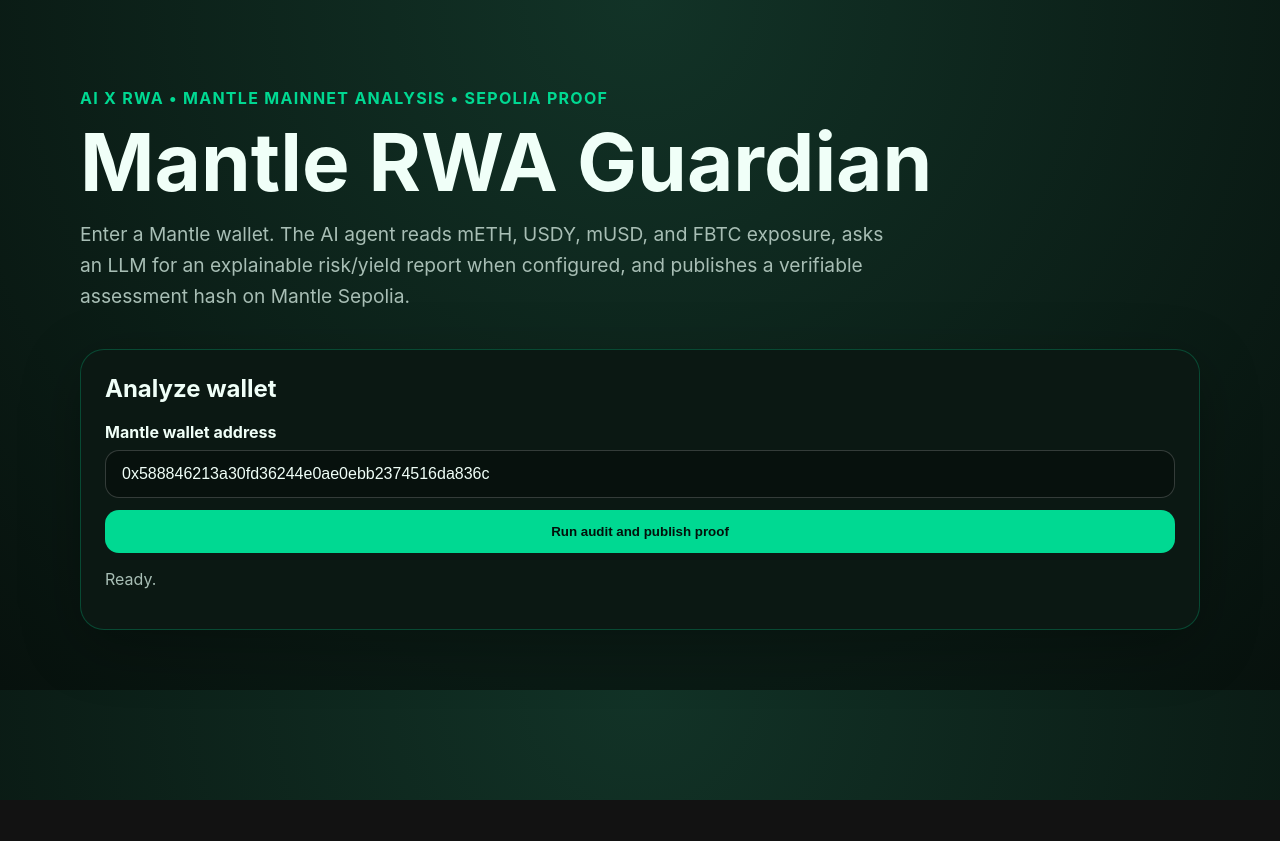
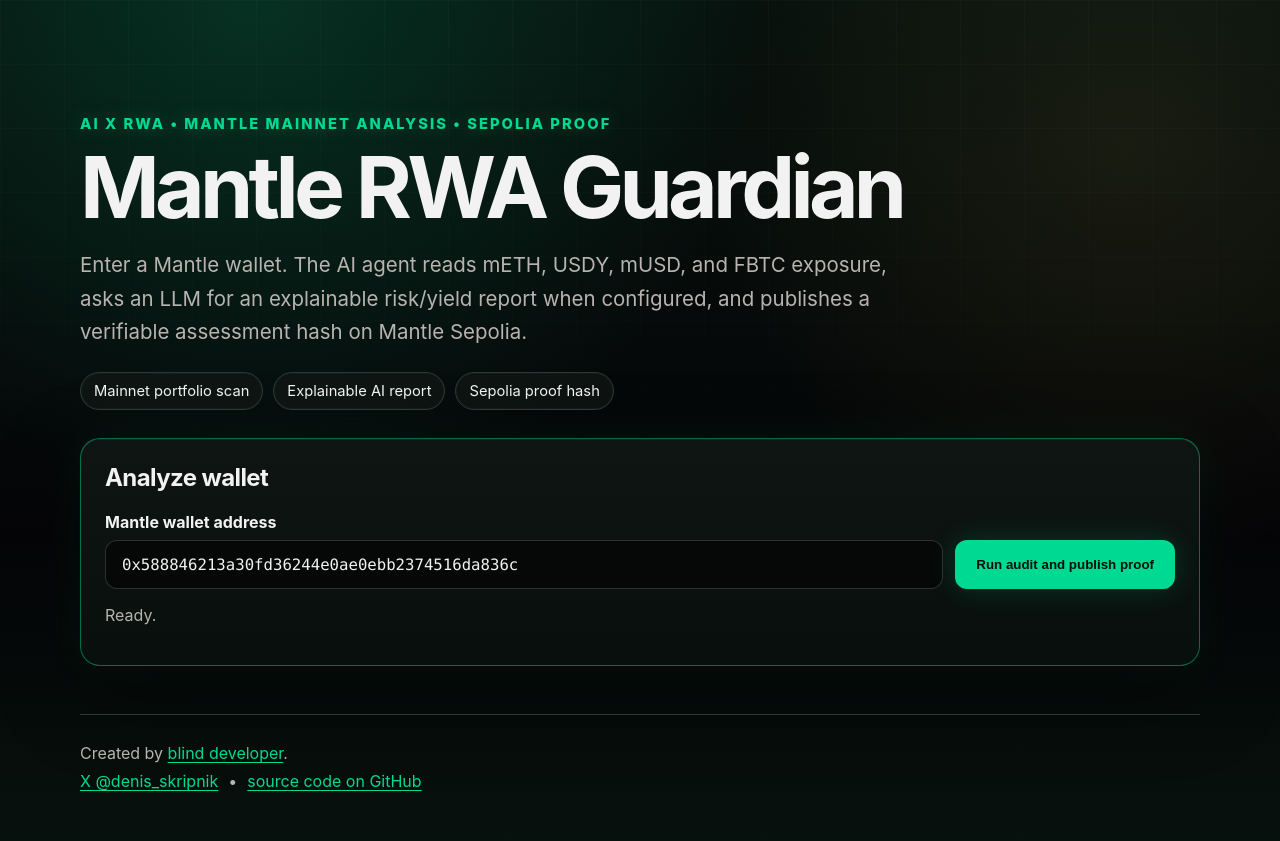
Before and after one commit to web3blind/mantle-rwa-guardian, a website with bundled scripts: page public/index.html in a window 1280 px wide. Before the commit the page ends 800 px from the top, so only its background shows below. Built offline with nearby package versions, Linux system fonts and the light colour scheme.

Commit message:
Polish landing page footer and report UI

```diff
--- a/public/app.js
+++ b/public/app.js
@@ -51,8 +51,7 @@ function renderAudit(data) {
       Price source: ${position.priceSource}
     </div>
   `).join('') || '<p>No tracked RWA positions found.</p>';
-  const reportMarkdown = `${data.report.markdown}\n\n---\nAgent model: ${data.report.model} (${data.report.source})`;
-  reportEl.innerHTML = markdownToHtml(reportMarkdown, { headingOffset: 2 });
+  reportEl.innerHTML = markdownToHtml(data.report.markdown, { headingOffset: 2 });
   renderPublication(data.publication, data.cache);
 }
 
--- a/public/index.html
+++ b/public/index.html
@@ -12,9 +12,14 @@
       <p class="eyebrow">AI x RWA • Mantle Mainnet analysis • Sepolia proof</p>
       <h1 id="title">Mantle RWA Guardian</h1>
       <p class="lead">Enter a Mantle wallet. The AI agent reads mETH, USDY, mUSD, and FBTC exposure, asks an LLM for an explainable risk/yield report when configured, and publishes a verifiable assessment hash on Mantle Sepolia.</p>
+      <div class="hero-pills" aria-label="Product flow">
+        <span>Mainnet portfolio scan</span>
+        <span>Explainable AI report</span>
+        <span>Sepolia proof hash</span>
+      </div>
     </section>
 
-    <section class="card" aria-labelledby="analyze-heading">
+    <section class="card analyze-card" aria-labelledby="analyze-heading">
       <h2 id="analyze-heading">Analyze wallet</h2>
       <form id="analyze-form">
         <label for="wallet">Mantle wallet address</label>
@@ -45,6 +50,18 @@
       </article>
     </section>
   </main>
+
+  <footer class="site-footer">
+    <p>
+      Created by <a href="https://blinddev.xyz/en" target="_blank" rel="noreferrer">blind developer</a>.
+    </p>
+    <p class="footer-links">
+      <a href="https://x.com/denis_skripnik" target="_blank" rel="noreferrer">X @denis_skripnik</a>
+      <span aria-hidden="true">•</span>
+      <a href="https://github.com/web3blind/mantle-rwa-guardian" target="_blank" rel="noreferrer">source code on GitHub</a>
+    </p>
+  </footer>
+
   <script type="module" src="/app.js"></script>
 </body>
 </html>
--- a/public/styles.css
+++ b/public/styles.css
@@ -1,28 +1,148 @@
 :root {
   color-scheme: dark;
-  --bg: #07110d;
-  --card: #0d1b16;
-  --muted: #a8beb5;
-  --text: #f0fff8;
+  --bg: #050507;
+  --bg-deep: #07110d;
+  --card: #101614;
+  --card-strong: #0b1511;
+  --border: #2a3a34;
+  --border-accent: rgba(0, 217, 146, .46);
+  --muted: #b8b3b0;
+  --muted-2: #8b949e;
+  --text: #f2f2f2;
   --accent: #00d992;
+  --accent-soft: rgba(0, 217, 146, .12);
   --accent-2: #d4a843;
   --danger: #ff8f70;
 }
+
 * { box-sizing: border-box; }
 [hidden] { display: none !important; }
-body { margin: 0; font-family: Inter, ui-sans-serif, system-ui, -apple-system, BlinkMacSystemFont, "Segoe UI", sans-serif; background: radial-gradient(circle at top, #123327, var(--bg)); color: var(--text); }
-.shell { width: min(1120px, calc(100% - 32px)); margin: 0 auto; padding: 40px 0; }
-.hero { padding: 32px 0 18px; }
-.eyebrow { color: var(--accent); text-transform: uppercase; letter-spacing: .08em; font-weight: 700; }
-h1 { font-size: clamp(2.2rem, 8vw, 5rem); line-height: .95; margin: 0 0 16px; }
-h2 { margin-top: 0; }
-.lead { max-width: 820px; color: var(--muted); font-size: 1.2rem; line-height: 1.6; }
-.card { background: color-mix(in srgb, var(--card) 88%, black); border: 1px solid rgba(0,217,146,.25); border-radius: 24px; padding: 24px; box-shadow: 0 16px 60px rgba(0,0,0,.28); margin-bottom: 20px; }
-.row { display: grid; grid-template-columns: 1fr; gap: 12px; }
-label { display: block; font-weight: 700; margin-bottom: 8px; }
-input { width: 100%; min-width: 0; border-radius: 14px; border: 1px solid rgba(255,255,255,.18); background: #07110d; color: var(--text); padding: 14px 16px; font-size: 1rem; }
-button { border: 0; border-radius: 14px; background: var(--accent); color: #03110b; font-weight: 800; padding: 14px 18px; cursor: pointer; }
-button[disabled] { opacity: .55; cursor: wait; }
+
+html { min-height: 100%; }
+body {
+  min-height: 100vh;
+  margin: 0;
+  font-family: Inter, ui-sans-serif, system-ui, -apple-system, BlinkMacSystemFont, "Segoe UI", sans-serif;
+  background:
+    radial-gradient(circle at 20% 0%, rgba(0, 217, 146, .16), transparent 32rem),
+    radial-gradient(circle at 88% 18%, rgba(212, 168, 67, .09), transparent 26rem),
+    linear-gradient(180deg, #07110d 0%, var(--bg) 64%, #07110d 100%);
+  color: var(--text);
+}
+
+body::before {
+  content: "";
+  position: fixed;
+  inset: 0;
+  pointer-events: none;
+  background-image: linear-gradient(rgba(255,255,255,.025) 1px, transparent 1px), linear-gradient(90deg, rgba(255,255,255,.025) 1px, transparent 1px);
+  background-size: 64px 64px;
+  mask-image: linear-gradient(to bottom, black, transparent 72%);
+}
+
+.shell {
+  position: relative;
+  width: min(1120px, calc(100% - 32px));
+  margin: 0 auto;
+  padding: 56px 0 28px;
+}
+
+.hero { padding: 44px 0 28px; }
+.eyebrow {
+  color: var(--accent);
+  text-transform: uppercase;
+  letter-spacing: .14em;
+  font-size: .92rem;
+  font-weight: 800;
+  text-shadow: 0 0 18px rgba(0, 217, 146, .35);
+}
+
+h1 {
+  max-width: 1000px;
+  font-size: clamp(2.45rem, 8vw, 5.35rem);
+  line-height: .94;
+  letter-spacing: -.055em;
+  margin: 0 0 18px;
+}
+
+h2 { margin-top: 0; letter-spacing: -.025em; }
+.lead {
+  max-width: 820px;
+  color: var(--muted);
+  font-size: clamp(1.05rem, 2vw, 1.28rem);
+  line-height: 1.62;
+}
+
+.hero-pills {
+  display: flex;
+  flex-wrap: wrap;
+  gap: 10px;
+  margin-top: 24px;
+}
+
+.hero-pills span {
+  border: 1px solid var(--border);
+  border-radius: 999px;
+  background: rgba(16, 22, 20, .78);
+  color: var(--text);
+  padding: 9px 13px;
+  font-size: .92rem;
+  box-shadow: inset 0 0 0 1px rgba(255,255,255,.03);
+}
+
+.card {
+  background: linear-gradient(180deg, rgba(16, 22, 20, .94), rgba(8, 16, 13, .96));
+  border: 1px solid var(--border);
+  border-radius: 20px;
+  padding: 24px;
+  box-shadow: 0 22px 70px rgba(0,0,0,.36), inset 0 1px 0 rgba(255,255,255,.04);
+  margin-bottom: 20px;
+}
+
+.analyze-card {
+  border-color: var(--border-accent);
+  box-shadow: 0 26px 84px rgba(0,0,0,.44), 0 0 48px rgba(0, 217, 146, .07), inset 0 1px 0 rgba(255,255,255,.05);
+}
+
+.row {
+  display: grid;
+  grid-template-columns: minmax(0, 1fr) auto;
+  gap: 12px;
+  align-items: center;
+}
+
+label { display: block; font-weight: 750; margin-bottom: 8px; }
+input {
+  width: 100%;
+  min-width: 0;
+  border-radius: 12px;
+  border: 1px solid rgba(255,255,255,.16);
+  background: rgba(5, 5, 7, .7);
+  color: var(--text);
+  padding: 14px 16px;
+  font-family: ui-monospace, SFMono-Regular, Menlo, Consolas, monospace;
+  font-size: .98rem;
+}
+
+button {
+  min-height: 49px;
+  border: 1px solid rgba(0, 217, 146, .5);
+  border-radius: 12px;
+  background: var(--accent);
+  color: #03110b;
+  font-weight: 850;
+  padding: 14px 20px;
+  cursor: pointer;
+  box-shadow: 0 0 28px rgba(0, 217, 146, .18);
+}
+
+button:hover { filter: brightness(1.06); }
+button[disabled] { opacity: .62; cursor: wait; }
+input:focus-visible, button:focus-visible, a:focus-visible {
+  outline: 3px solid rgba(0, 217, 146, .7);
+  outline-offset: 3px;
+}
+
 .grid { display: grid; grid-template-columns: minmax(260px, 360px) 1fr; gap: 20px; }
 .wide { grid-column: 1 / -1; }
 .score { font-size: 4rem; font-weight: 900; color: var(--accent-2); }
@@ -39,7 +159,28 @@ pre, .report-content { color: var(--text); line-height: 1.55; }
 .report-content li { margin: .35em 0; }
 .report-content code { font-family: ui-monospace, SFMono-Regular, Menlo, Consolas, monospace; background: rgba(255,255,255,.08); border-radius: 6px; padding: .1em .35em; }
 .report-content pre { overflow-x: auto; background: rgba(0,0,0,.24); border-radius: 14px; padding: 14px; }
-a { color: var(--accent); }
+a { color: var(--accent); text-underline-offset: 3px; }
+a:hover { color: #52ffc2; }
 #status, #publish-status { color: var(--muted); }
 .error { color: var(--danger); }
-@media (max-width: 760px) { .grid { grid-template-columns: 1fr; } .row { flex-direction: column; } input, button { width: 100%; } input { flex-basis: auto; } .shell { width: min(100% - 20px, 1120px); padding-top: 18px; } }
+
+.site-footer {
+  position: relative;
+  width: min(1120px, calc(100% - 32px));
+  margin: 0 auto;
+  padding: 28px 0 42px;
+  border-top: 1px solid var(--border);
+  color: var(--muted);
+}
+
+.site-footer p { margin: 0 0 8px; }
+.footer-links { display: flex; flex-wrap: wrap; gap: 10px; align-items: center; }
+
+@media (max-width: 760px) {
+  .shell { width: min(100% - 20px, 1120px); padding-top: 18px; }
+  .hero { padding-top: 24px; }
+  .grid, .row { grid-template-columns: 1fr; }
+  input, button { width: 100%; }
+  .card { padding: 20px; border-radius: 16px; }
+  .site-footer { width: min(100% - 20px, 1120px); }
+}
```
Also changed, not shown: tests/ui/page.test.ts (added, +20 -0 lines).
